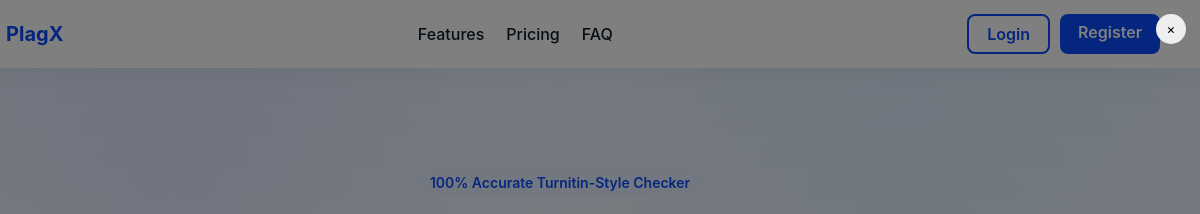
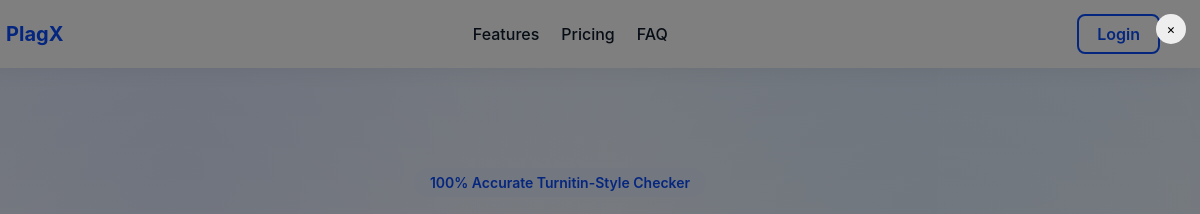
Before and after one commit to chaunamhoang1-eng/vvv, a plain HTML site: page frontend/index.html in a window 1280 px wide. Shown: the top 214 px of the page, 80-1280 px from the left. Drawn offline with Linux system fonts and the light colour scheme.

Commit message:
Update index.html

```diff
--- a/frontend/index.html
+++ b/frontend/index.html
@@ -41,7 +41,7 @@
 
   <div class="auth-buttons">
     <a href="/login.html" class="btn-login">Login</a>
-    <a href="/register.html" class="btn-register">Register</a>
+
   </div>
 </header>
 
```
